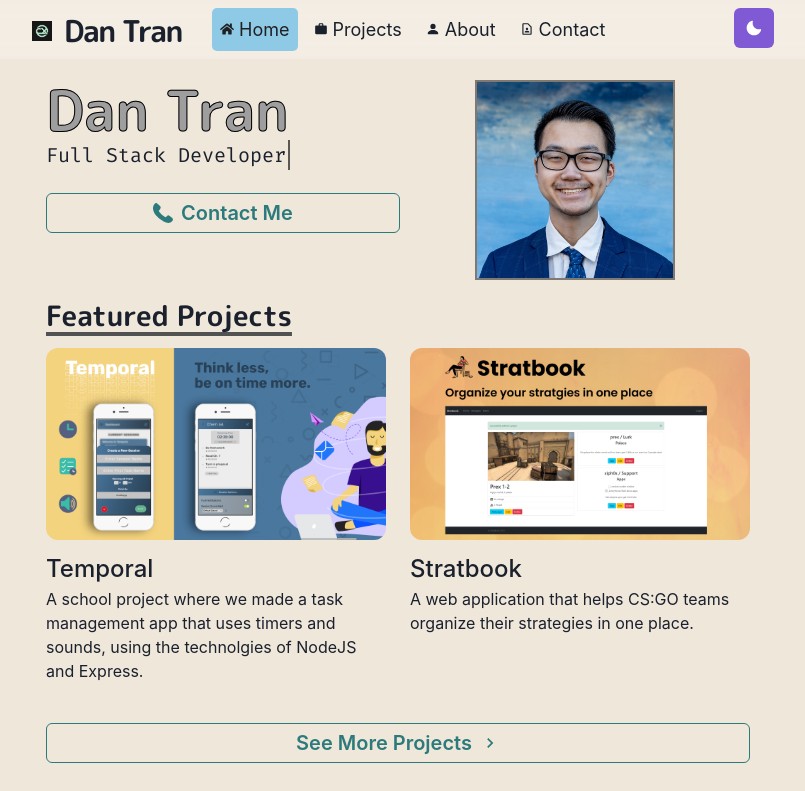
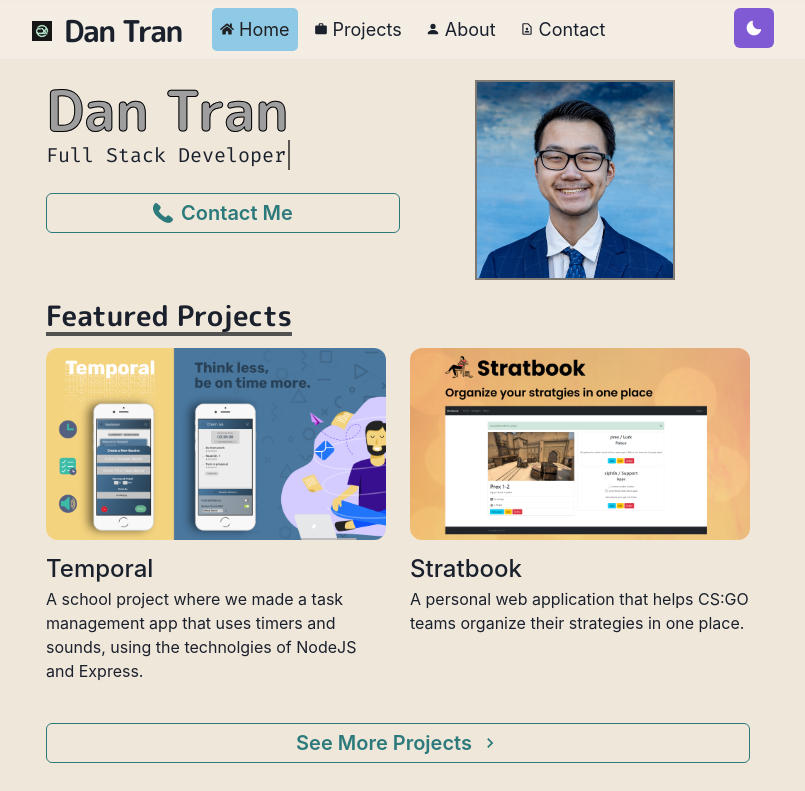
Before and after one commit to dantran16/portfolio-site, a Next.js app: page / in a window 1280 px wide. Shown: the top 791 px of the page, without its empty margins (242-1047 px from the left). Built offline with nearby package versions, Linux system fonts and the light colour scheme; grey boxes are pictures that could not be loaded.

Commit message:
Fixed some types on some content

```diff
--- a/pages/index.js
+++ b/pages/index.js
@@ -97,7 +97,7 @@ const Page = () => {
                 title="Stratbook"
                 thumbnail={thumbStratbook}
               >
-                A web application that helps CS:GO teams organize their
+                A personal web application that helps CS:GO teams organize their
                 strategies in one place.
               </ProjectGridItem>
             </Section>
--- a/pages/projects/stratbook.js
+++ b/pages/projects/stratbook.js
@@ -19,7 +19,7 @@ const Project = () => (
 
         <List ml={4} my={4}>
           <ListItem>
-            <Meta>Timeline</Meta> Jul 2020 - Aug 2020
+            <Meta>Timeline</Meta> Jul 2021 - Aug 2021
           </ListItem>
           <ListItem>
             <Meta>Team</Meta> Dan Tran
```
